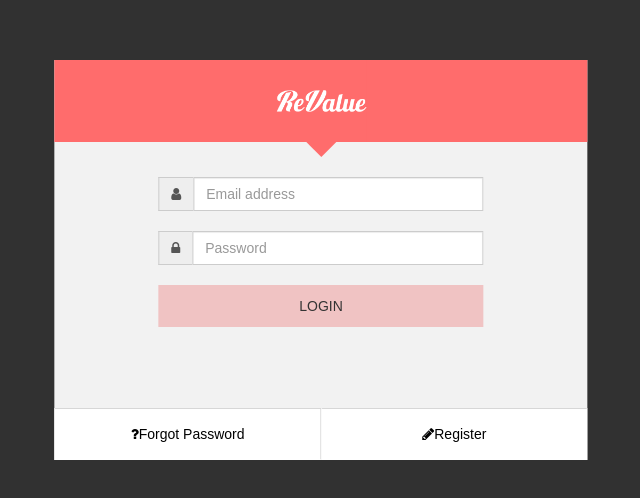
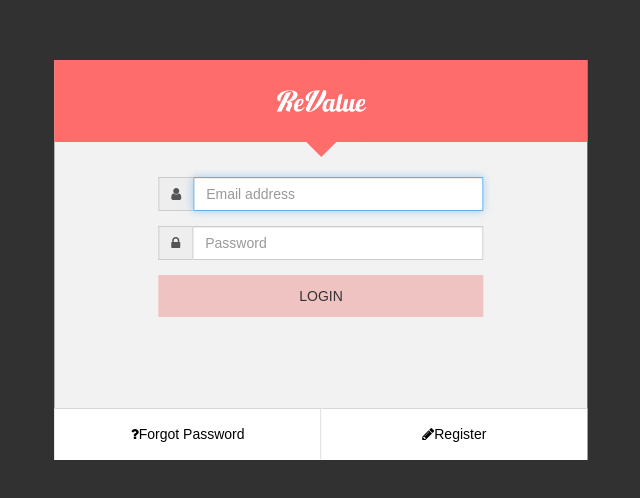
Before and after one commit to amyluu/revalue-agent-reactapp, a React (Create React App) app: page / in a window 1280 px wide. Shown: the part 140-638 px from the top of the page, without its empty margins (319-959 px from the left). Built offline with nearby package versions, Linux system fonts and the light colour scheme.

Commit message:
Added field validation warnings to login page and "required" constraints to fields on register page.

```diff
--- a/src/pages/login.js
+++ b/src/pages/login.js
@@ -1,63 +1,109 @@
-import React from 'react'
+import React, {Component} from 'react'
 import { Link } from 'react-router-dom'
+import classNames from 'classnames'
+import validator from 'validator'
+import history from '../history.js'
 import axios from 'axios'
-import history from '../history.js'
 
-class Login extends React.Component{
+class Login extends Component {
 		AxiosGet() {
-		axios.get('http://54.149.159.111/hello')
+			axios.get('http://54.149.159.111/login')
 			.then(function (results) {
 			console.log(results.data);
 			})
 		}
 
+	  constructor() {
+		super()
+		this.state = {
+		  email: {value: '', isValid: true, message: ''},
+		  password: {value: '', isValid: true, message: ''},
+		};
+	  }
+
+	  onChange = (e) => {
+		let state = this.state;
+		state[e.target.name].value = e.target.value;
+
+		this.setState(state);
+	  }
+
+	  onSubmit = (e) => {
+		e.preventDefault();
+		this.resetValidationStates(); //reset states before the validation procedure is run.
+		if (this.formIsValid()) { //run the validation, and if it's good move on.
+		  //form processing here....
+			this.AxiosGet()
+			}
+	  }
+
+	  formIsValid = () => {
+		let state = this.state;
+
+		if (!validator.isEmail(state.email.value)) {
+		  state.email.isValid = false;
+		  state.email.message = 'Not a valid email address';
+
+		  this.setState(state);
+		  return false;
+		}
+
+		//additional validation checks here
+
+		return true;
+	  }
+
+		resetValidationStates = () => {
+			let state = this.state;
+
+			Object.keys(state).map(key => {
+          if (state[key].hasOwnProperty('isValid')) {
+            state[key].isValid = true;
+            state[key].message = '';
+          }
+        })
+        return this.setState(state);
+      }
+
 	  render() {
-		return(
+		let {email, password} = this.state;
+		/*
+		Each of the group classes below will include the 'form-group' class, and will only
+		include the 'has-error' class if the isValid value is false.
+		*/
+		let emailGroupClass = classNames('form-group', {'has-error': !email.isValid});
+		let passwordGroupClass = classNames('form-group', {'has-error': !password.isValid});
+
+		return (
 		<div className="Login">
-
-			  {/*start of smaller field area*/}
 		   <div className="row">
 		   	<div className="col-sm-8 col-centered">
-						<form>
+					<form  onSubmit={this.onSubmit}>
+
+						<div className={emailGroupClass}>
 							<div className="input-group">
 							  <span className="input-group-addon"><i className="fa fa-user" /></span>
-								<input
-									className="form-control"
-									type="email"
-									pattern="[a-z0-9._%+-]+@[a-z0-9.-]+\.[a-z]{2,63}$"
-									title="Please make sure your email is in the format of id@example.com"
-									minLength="5"
-									maxLength="100"
-									required
-									name='email'
-									placeholder="Email address" />
+								<input type="text" name="email" className="form-control"
+									required maxLength="100"
+								  placeholder="Email address" value={email.value} onChange={this.onChange} autoFocus />
 						  </div>
-							<br />
+						  <span className="help-block">{email.message}</span>
+						</div>
+
+					  <div className={passwordGroupClass}>
 					  	<div className="input-group">
 								<span className="input-group-addon"><i className="fa fa-lock" /></span>
-								<input
-									type="password"
-									required
-									name='password'
-									className="form-control"
-									minLength="8"
-									maxLength="30"
-									pattern="^(?=.*\d)(?=.*[a-z])(?=.*[A-Z])(?!.*\s).*$"
-									title="Please include at least 1 uppercase character, 1 lowercase character, and 1 number."
-									placeholder="Password" />
+								<input type="password" name="password" className="form-control"
+							  placeholder="Password" value={password.value} onChange={this.onChange}
+							  required minLength="1" maxLength="30" />
 							</div>
-							<br />
-							<button
-								onClick={this.AxiosGet}
-								type="submit"
-								className="btn btn-block btn-login">
-								LOGIN
-							</button>
+							<span className="help-block">{password.message}</span>
+					  </div>
+					  	<button  className="btn btn-block btn-login" type="submit">LOGIN</button>
 					</form>
 				</div>
 			</div>
 
-			  <br />
 			<div className="row row-footer">
 				<div className="btn-group btn-group-justified" role="group">
 					<div className="btn-group" role="group">
@@ -81,9 +127,10 @@ class Login extends React.Component{
 					</div>
 				</div>
 	  	</div>
+
 		</div>
-		)
+		);
 	  }
-}
+	};
 
 	export default Login
--- a/src/pages/register.js
+++ b/src/pages/register.js
@@ -92,7 +92,7 @@ class Register extends Component {
 						<div className={emailGroupClass}>
 							<div className="input-group">
 							  <span className="input-group-addon"><i className="fa fa-user" /></span>
-								<input type="text" name="email" className="form-control"
+								<input type="text" name="email" className="form-control" required
 								  placeholder="Email address" value={email.value} onChange={this.onChange} autoFocus />
 						  </div>
 						  <span className="help-block">{email.message}</span>
@@ -103,7 +103,7 @@ class Register extends Component {
 								<span className="input-group-addon"><i className="fa fa-unlock-alt" /></span>
 								<input type="password" name="password" className="form-control"
 							  placeholder="Password" value={password.value} onChange={this.onChange}
-							  minLength="1" maxLength="30" />
+							  required minLength="1" maxLength="30" />
 							</div>
 							<span className="help-block">{password.message}</span>
 					  </div>
@@ -112,7 +112,7 @@ class Register extends Component {
 							<div className="input-group">
 								<span className="input-group-addon"><i className="fa fa-lock" /></span>
 								<input type="password" name="confirmPassword" className="form-control"
-								minLength="1" maxLength="30"
+								required minLength="1" maxLength="30"
 								placeholder="Confirm Password" value={confirmPassword.value} onChange={this.onChange} />
 							</div>
 						<span className="help-block">{confirmPassword.message}</span>
```
Lines whose indentation alone changed are shown as unchanged.
